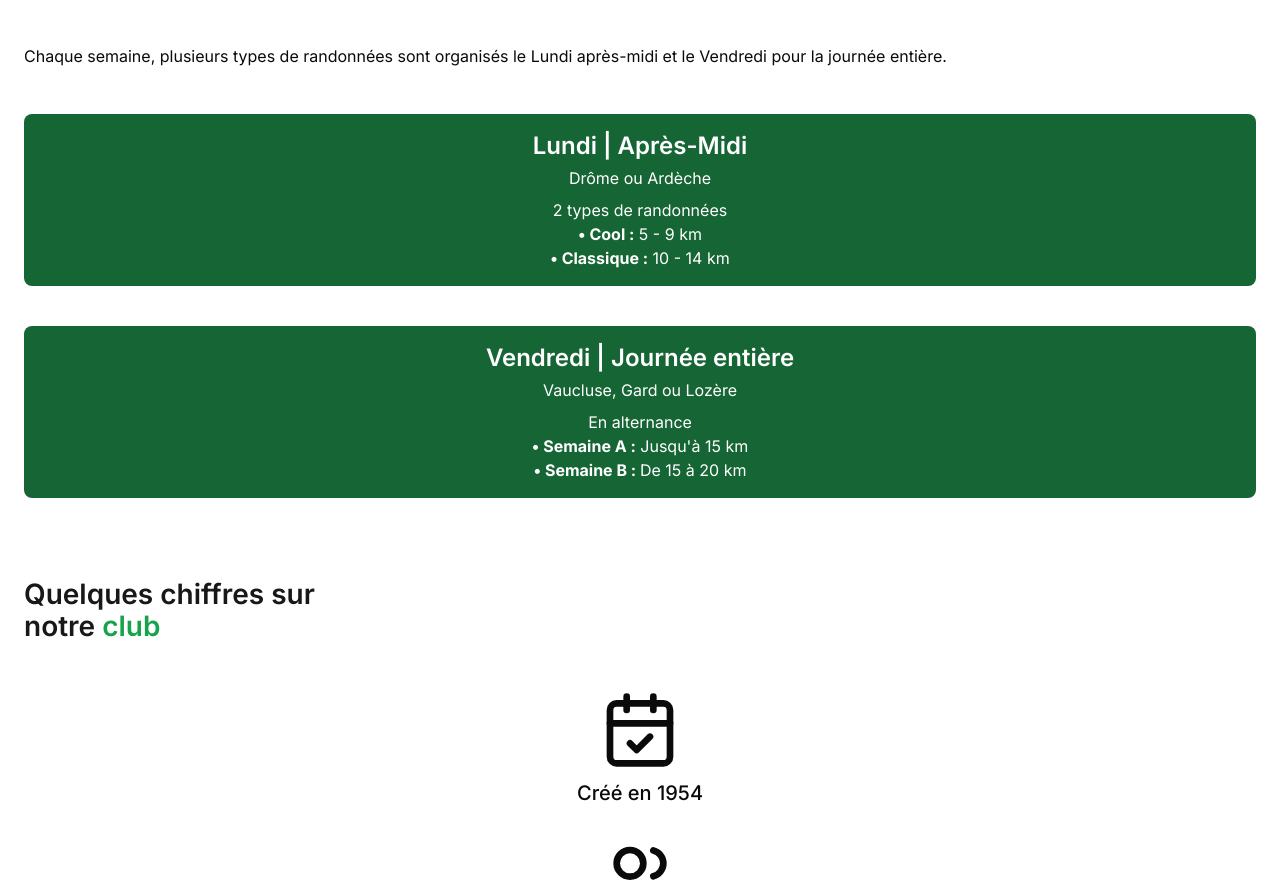
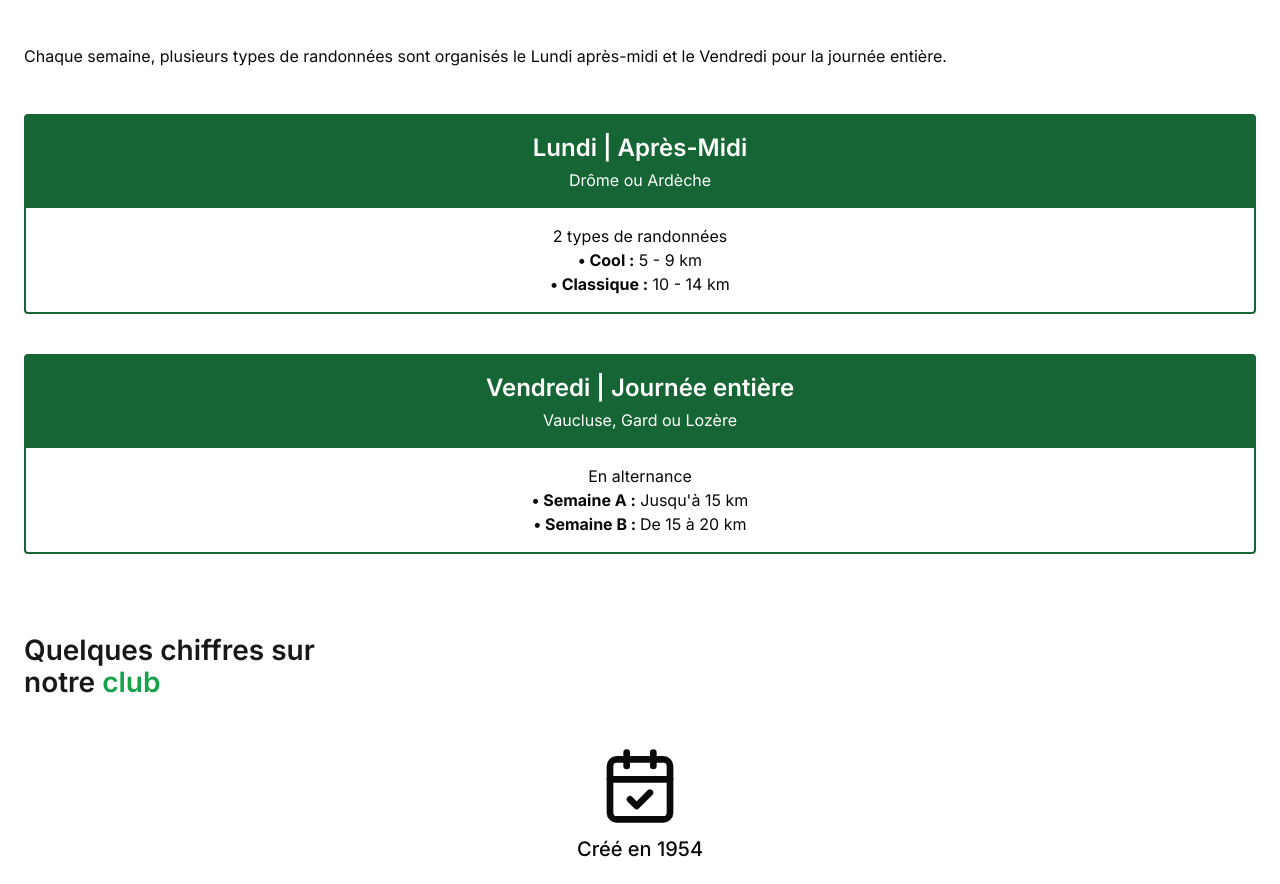
Before and after one commit to SebastienLaurentt/Galopins-Next-V2, a Next.js app: page / in a window 1280 px wide. Shown: the part 3673-4557 px from the top of the page. Built offline with nearby package versions, Linux system fonts and the light colour scheme.

Commit message:
add some css in ParcoursCard

```diff
--- a/components/Card/ParcoursCard/ParcoursCard.tsx
+++ b/components/Card/ParcoursCard/ParcoursCard.tsx
@@ -10,13 +10,16 @@ interface ParcoursCardProps {
 
 const ParcoursCard = ({parcoursTitle, area, frequency, case1, case2 }: ParcoursCardProps) => {
   return (
-    <div className='flex flex-col mb-10 text-center bg-green-800 text-white py-4 rounded-lg'>
+    <div className='flex flex-col mb-10 text-center border border-2 border-green-800 rounded '>
+      <div className='bg-green-800 py-4'>
         <h3 className='text-white'>
           {parcoursTitle}
         </h3>
-      <span className='mb-2'>
+        <span className='mb-2 text-white'>
           {area}
         </span>
+      </div>
+        <div className='py-4'>
           <span>
             {frequency}
           </span>
@@ -29,6 +32,7 @@ const ParcoursCard = ({parcoursTitle, area, frequency, case1, case2 }: ParcoursC
             </li>
           </ul>
         </div>
+    </div>
   )
 }
 
```
Lines whose indentation alone changed are shown as unchanged.
